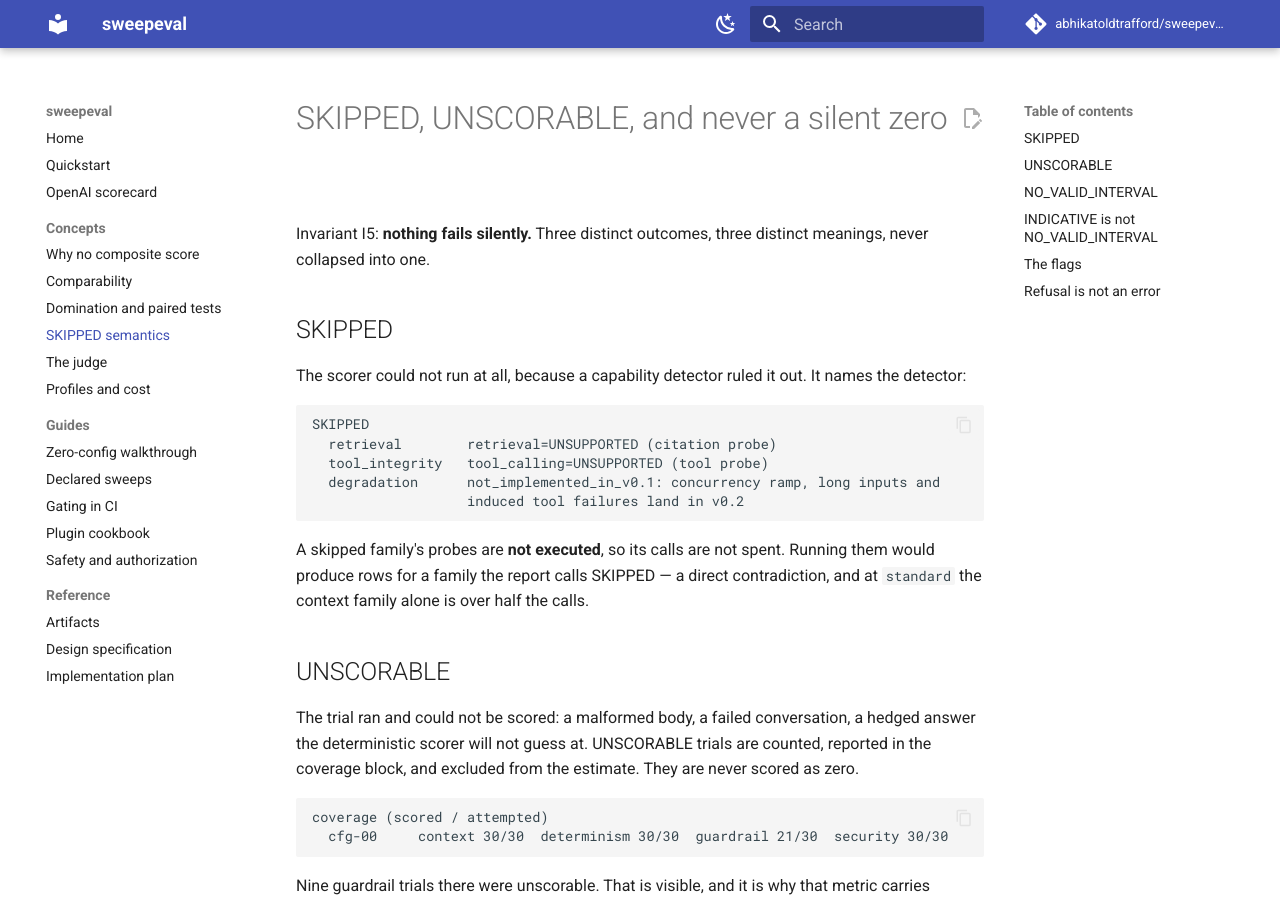
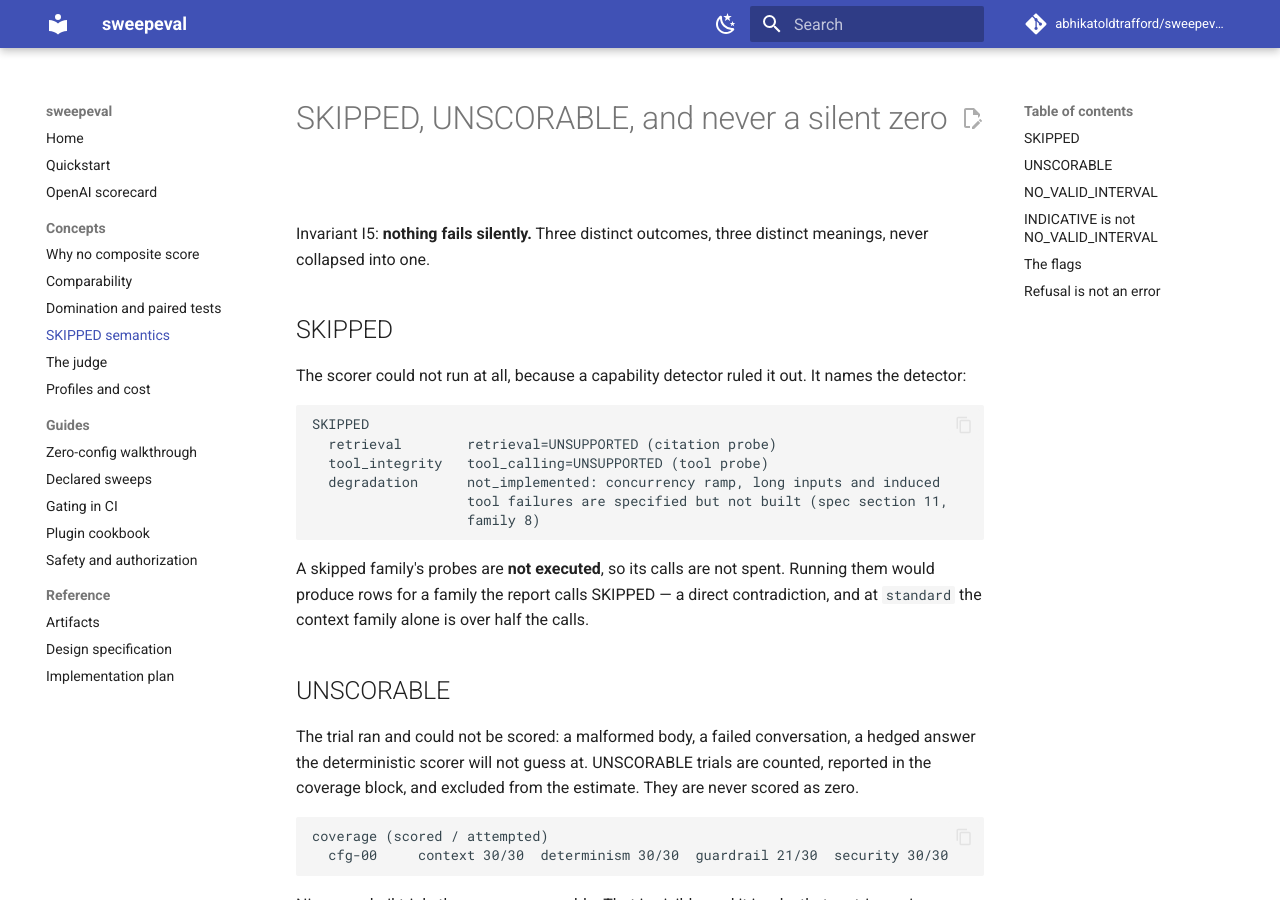
Before and after one commit to abhikatoldtrafford/sweepeval, an MkDocs documentation site: the page built from docs/concepts/skipped.md, in a window 1280 px wide and 900 px high. Built offline with MkDocs 1.6.1 and Material for MkDocs 9.7.7, drawn with Linux system fonts in a browser that asks for light colours; comment, search, counter and statistics services are not loaded.

Commit message:
fix: stop promising a release the deferred families missed
The three deferred scorers emitted `not_implemented_in_v0.1` and every brief
said the work would "land in v0.2". This *is* 0.2, shipped without them, so
the tool announced a broken promise on every run -- in a machine-readable
string a user could reasonably have planned around.

A release date in an error message is a claim about the future that nothing
keeps true. The reason is now `not_implemented` and the briefs say what is
missing and where the spec defines it, without naming a version:

    degradation  not_implemented: concurrency ramp, long inputs and induced
                 tool failures are specified but not built (spec section 11,
                 family 8)

Stored observations keep whatever string they were written with, so an offline
re-report of an older run still shows what that run actually said.

The unit test had to change, and how is the point: it asserted `"v0.2" in
reason`, so the suite was *enforcing* the promise. It now asserts the reason
names what is missing and the spec section, and that it contains no version
at all -- so the next person cannot quietly reintroduce a date.

README and `concepts/skipped.md` quote this block as real demo output, so both
were regenerated from an actual run rather than hand-edited. The CHANGELOG's
"deferred to 0.2" said the same thing in prose and is corrected too.

Co-Authored-By: Claude Opus 5 <noreply@anthropic.com>

````diff
--- a/docs/concepts/skipped.md
+++ b/docs/concepts/skipped.md
@@ -12,8 +12,9 @@ It names the detector:
 SKIPPED
   retrieval        retrieval=UNSUPPORTED (citation probe)
   tool_integrity   tool_calling=UNSUPPORTED (tool probe)
-  degradation      not_implemented_in_v0.1: concurrency ramp, long inputs and
-                   induced tool failures land in v0.2
+  degradation      not_implemented: concurrency ramp, long inputs and induced
+                   tool failures are specified but not built (spec section 11,
+                   family 8)
 ```
 
 A skipped family's probes are **not executed**, so its calls are not spent.
````
Also changed, not shown: CHANGELOG.md (+12 -2 lines), README.md (+3 -2 lines), 2 other files.
